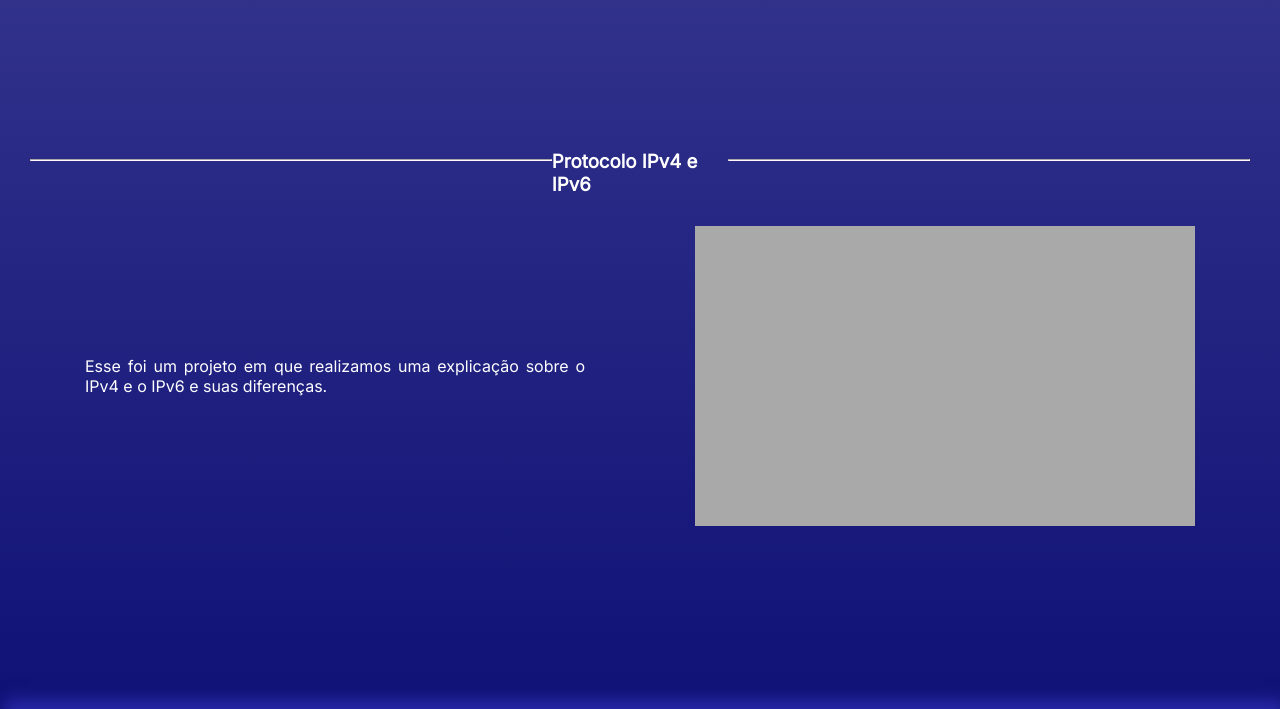
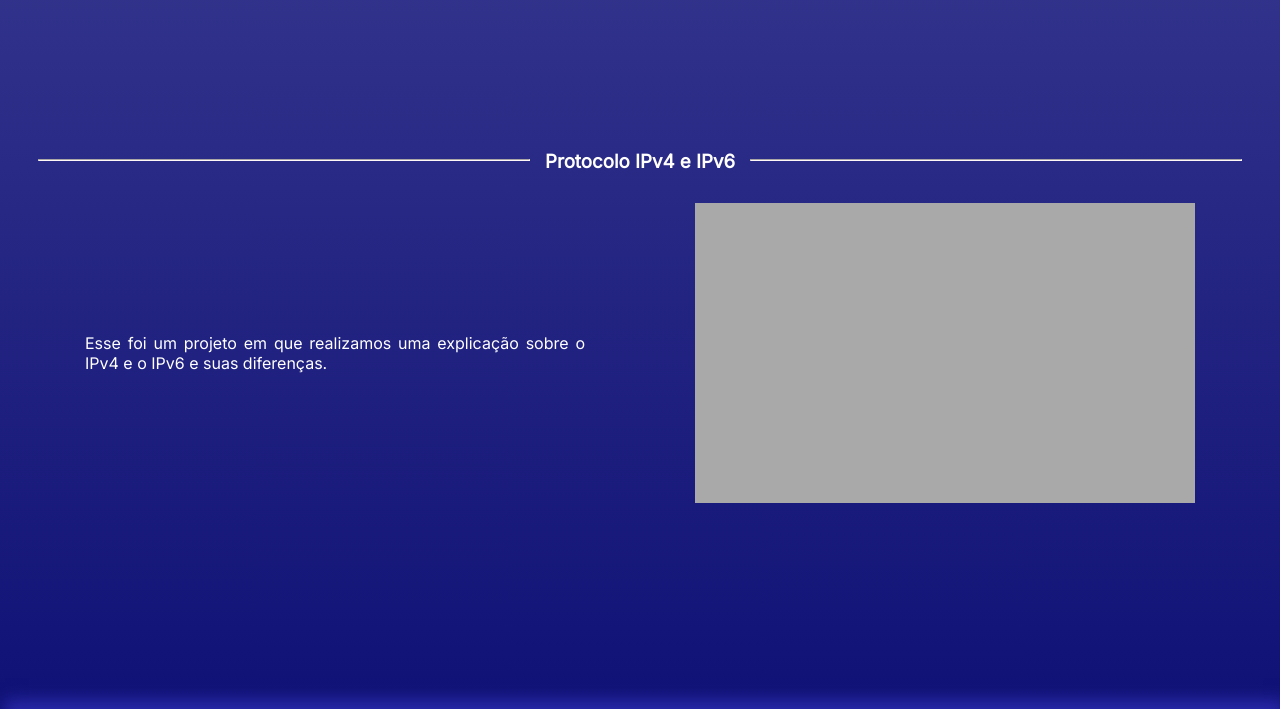
Before and after one commit to LuanaSeres/Portifolio_Primeiro_Semestre, a plain HTML site: page redes.html in a window 1280 px wide. Shown: the part 1700-2409 px from the top of the page. Drawn offline with Linux system fonts and the light colour scheme.

Commit message:
correção

```diff
--- a/CSS/stylematerias.css
+++ b/CSS/stylematerias.css
@@ -453,7 +453,7 @@ footer {
     width: 190px;
 }
 
-.linhaP {
+.linhaPR {
     display: flex;
     flex-direction: row;
     justify-content: space-around;
--- a/redes.html
+++ b/redes.html
@@ -82,9 +82,9 @@
 
         <section class="tela4">
             <div class="protocolo">
-                <hr class="linhaP">
+                <hr class="linhaPR">
                 <h3>Protocolo IPv4 e IPv6</h3>
-                <hr class="linhaP">
+                <hr class="linhaPR">
             </div>
 
             <div class="conteudo3">
```
